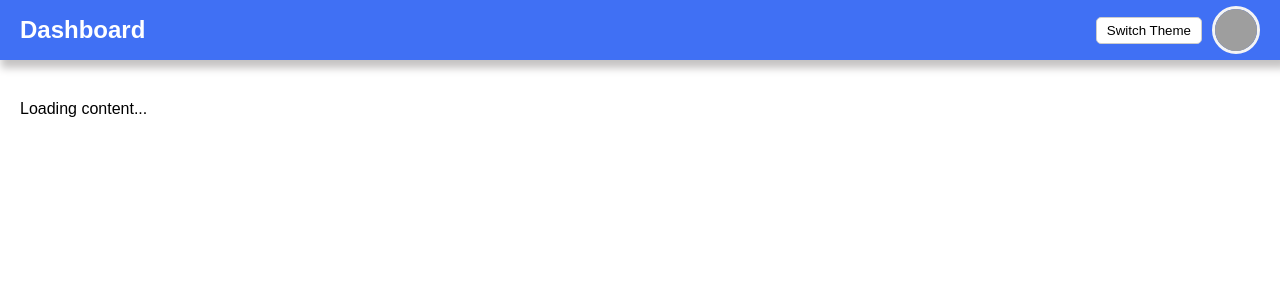
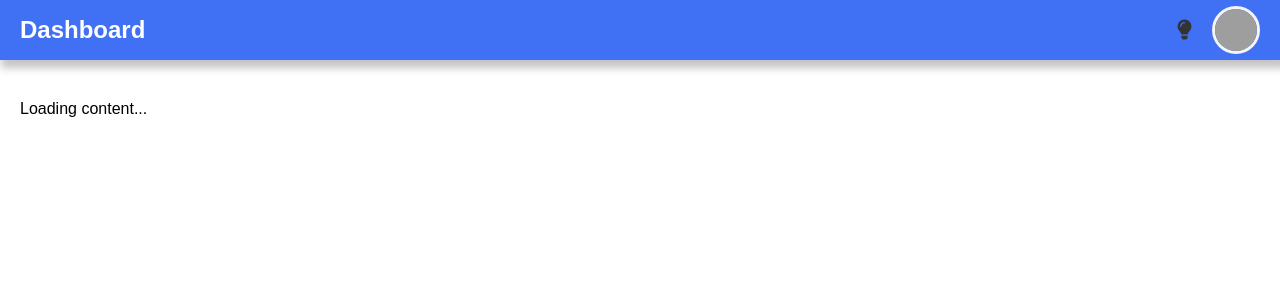
Before and after one commit to VIJAYWHAT/vijaywhat.github.io, a PHP site: page /dashboard.html in a window 1280 px wide. Shown: the top 300 px of the page. Run offline with PHP 8.4, Linux system fonts and the light colour scheme; some libraries are stand-ins or nearby versions; grey boxes are pictures that could not be loaded.

Commit message:
icon changes

```diff
--- a/content/css/dashboard.css
+++ b/content/css/dashboard.css
@@ -87,15 +87,19 @@ main {
 }
 
 .theme-toggle-button {
-    padding: 5px 10px;
-    background-color: #fff;
-    border: 1px solid #ccc;
-    border-radius: 5px;
+    padding: 10px;
+    background-color: transparent;
+    border: none;
     cursor: pointer;
+    color: #333;
+    font-size: 20px;
+    display: flex;
+    align-items: center;
+    justify-content: center;
 }
 
 .theme-toggle-button:hover {
-    background-color: #f0f0f0;
+    color: #fff;
 }
 
 body.dark-theme {
@@ -117,14 +121,12 @@ body.dark-theme .header {
 }
 
 body.dark-theme .theme-toggle-button {
-    background-color: #666;
     color: #fff;
 }
 
 body.dark-theme .theme-toggle-button:hover {
-    background-color: #555;
+    color: #555;
 }
-
 body.dark-theme pre,
 body.dark-theme code {
     background-color: #444;
--- a/content/dashboard.html
+++ b/content/dashboard.html
@@ -5,13 +5,16 @@
     <meta name="viewport" content="width=device-width, initial-scale=1.0">
     <title>Dashboard</title>
     <link rel="stylesheet" href="css/dashboard.css">
+    <link rel="stylesheet" href="https://cdnjs.cloudflare.com/ajax/libs/font-awesome/6.0.0-beta3/css/all.min.css">
 </head>
 <body>
 
     <header class="header">
         <h1 class="header-title">Dashboard</h1>
         <div class="header-controls">
-            <button id="theme-toggle" class="theme-toggle-button">Switch Theme</button>
+            <button id="theme-toggle" class="theme-toggle-button">
+                <i class="fas fa-lightbulb"></i>
+            </button>
             <div class="profile-container">
                 <img src="https://avatars.githubusercontent.com/u/89501520?v=4" alt="Profile Logo" class="profile-logo">
             </div>
```
